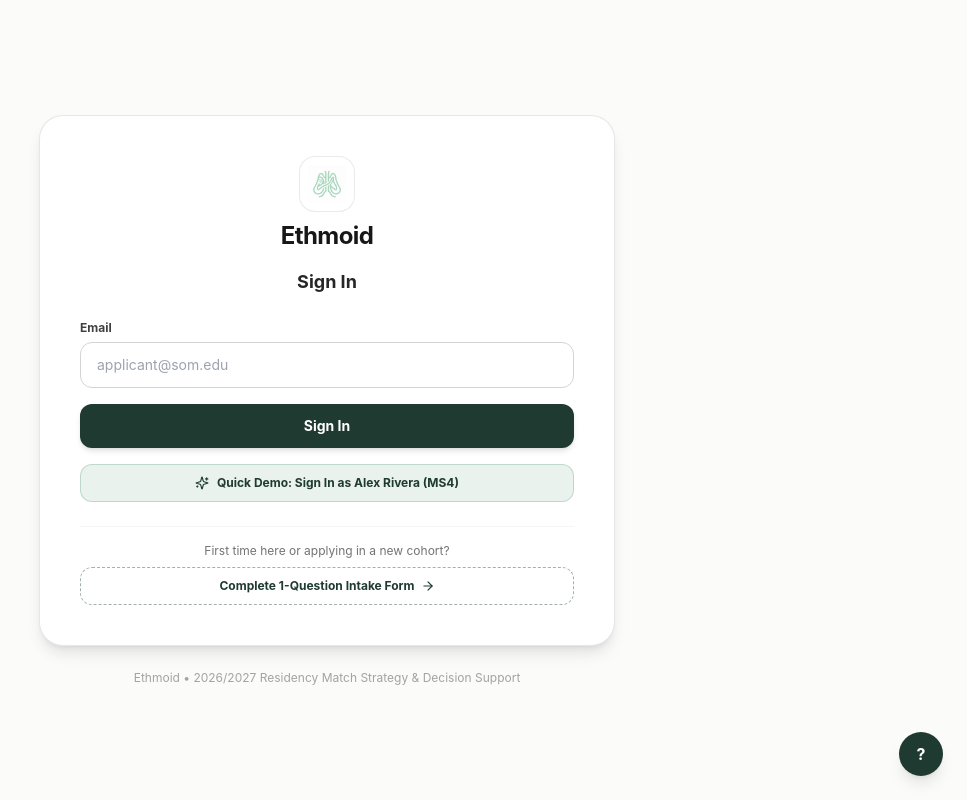
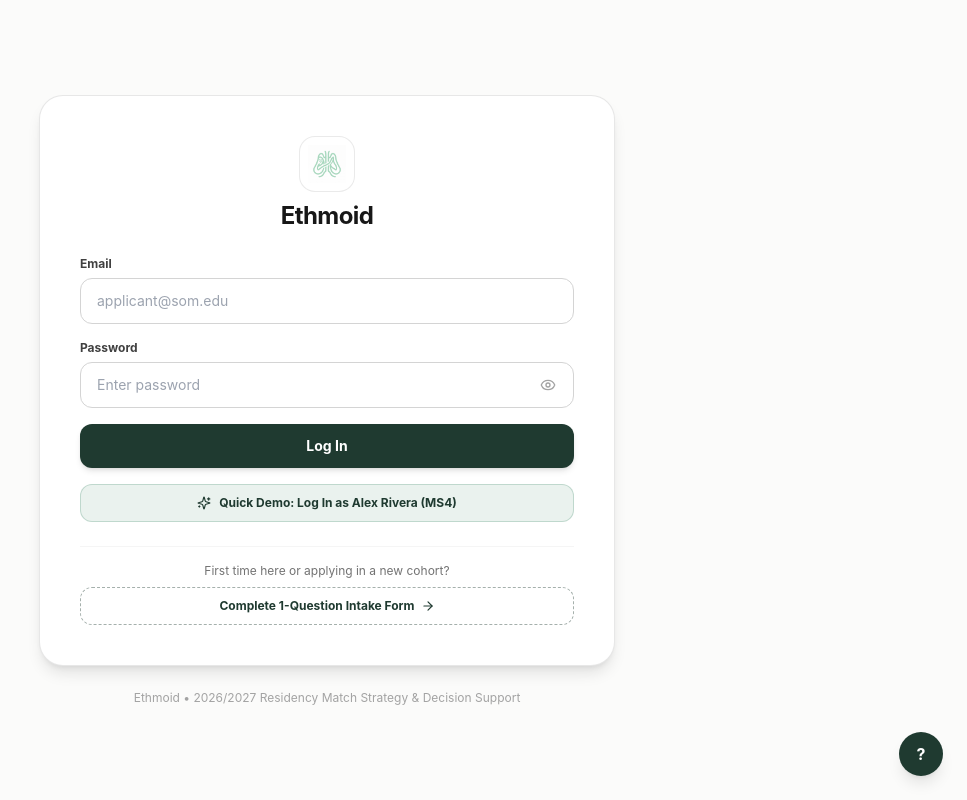
Before and after one commit to hacharya65/eras_program_list_builder, a Next.js app: page / in a window 1280 px wide. Shown: the whole page, without its empty margins (313-1280 px from the left). Built offline with nearby package versions, Linux system fonts and the light colour scheme.

Commit message:
Remove 'Sign In' wording and add password field with show/hide toggle

```diff
--- a/src/components/ThalamusAuthExperience.tsx
+++ b/src/components/ThalamusAuthExperience.tsx
@@ -37,6 +37,9 @@ import {
   Check,
   ChevronRight,
   Stethoscope,
+  Eye,
+  EyeOff,
+  Lock,
 } from 'lucide-react';
 
 interface ThalamusAuthExperienceProps {
@@ -64,9 +67,12 @@ export function ThalamusAuthExperience({
   const [viewMode, setViewMode] = useState<'signin' | 'guided_intake'>(initialMode);
   const [showHelpModal, setShowHelpModal] = useState(false);
 
-  // Sign In Form State
+  // Sign In / Log In Form State
   const [emailInput, setEmailInput] = useState('');
+  const [passwordInput, setPasswordInput] = useState('');
+  const [showPassword, setShowPassword] = useState(false);
   const [signInError, setSignInError] = useState<string | null>(null);
+  const [passwordError, setPasswordError] = useState<string | null>(null);
 
   // Guided Intake Wizard State (1 Question at a time)
   const [currentStep, setCurrentStep] = useState(1);
@@ -141,16 +147,26 @@ export function ThalamusAuthExperience({
   const [gradYear, setGradYear] = useState<number>(2027);
   const [accountError, setAccountError] = useState<string | null>(null);
 
-  // Handle Sign In submission
+  // Handle Log In submission
   const handleSignIn = (e: React.FormEvent) => {
     e.preventDefault();
     setSignInError(null);
+    setPasswordError(null);
 
     const clean = emailInput.trim().toLowerCase();
+    let hasError = false;
+
     if (!clean) {
       setSignInError('This field cannot be left blank');
-      return;
+      hasError = true;
     }
+
+    if (!passwordInput.trim()) {
+      setPasswordError('This field cannot be left blank');
+      hasError = true;
+    }
+
+    if (hasError) return;
 
     // Check if matching demo
     if (clean === DEMO_STUDENT_ACCOUNT.email.toLowerCase() || clean === 'alex.rivera@demo.edu' || clean === 'arivera@som.edu') {
@@ -1136,12 +1152,9 @@ export function ThalamusAuthExperience({
                   Ethmoid
                 </h1>
               </div>
-              <h2 className="text-lg font-bold text-neutral-800 pt-2">
-                Sign In
-              </h2>
             </div>
 
-            {/* Sign In Form */}
+            {/* Log In Form */}
             <form onSubmit={handleSignIn} className="space-y-4">
               <div>
                 <label className="block text-xs font-bold text-neutral-700 mb-1.5 text-left">
@@ -1167,12 +1180,53 @@ export function ThalamusAuthExperience({
                 )}
               </div>
 
-              {/* Primary Sign In Button */}
+              <div>
+                <div className="flex items-center justify-between mb-1.5">
+                  <label className="block text-xs font-bold text-neutral-700 text-left">
+                    Password
+                  </label>
+                </div>
+                <div className="relative">
+                  <input
+                    type={showPassword ? 'text' : 'password'}
+                    value={passwordInput}
+                    onChange={(e) => {
+                      setPasswordInput(e.target.value);
+                      setPasswordError(null);
+                    }}
+                    placeholder="Enter password"
+                    className={`w-full px-4 py-3 pr-11 text-sm rounded-xl border bg-white shadow-2xs focus:outline-none focus:ring-2 focus:ring-[#1F3A30] transition-all ${
+                      passwordError ? 'border-rose-400 ring-1 ring-rose-300' : 'border-neutral-300'
+                    }`}
+                  />
+                  <button
+                    type="button"
+                    onClick={() => setShowPassword(!showPassword)}
+                    className="absolute right-3.5 top-1/2 -translate-y-1/2 text-neutral-400 hover:text-neutral-700 p-1 cursor-pointer transition-colors"
+                    title={showPassword ? 'Hide password' : 'Show password'}
+                    aria-label={showPassword ? 'Hide password' : 'Show password'}
+                  >
+                    {showPassword ? (
+                      <EyeOff className="w-4 h-4" />
+                    ) : (
+                      <Eye className="w-4 h-4" />
+                    )}
+                  </button>
+                </div>
+                {passwordError && (
+                  <p className="text-xs text-rose-600 mt-1.5 flex items-center gap-1 font-medium text-left">
+                    <AlertCircle className="w-3.5 h-3.5 shrink-0" />
+                    <span>{passwordError}</span>
+                  </p>
+                )}
+              </div>
+
+              {/* Primary Log In Button */}
               <button
                 type="submit"
                 className="w-full py-3 px-4 rounded-xl bg-[#1F3A30] hover:bg-[#162D25] text-white font-bold text-sm shadow-md hover:shadow-lg transition-all cursor-pointer flex items-center justify-center gap-2"
               >
-                <span>Sign In</span>
+                <span>Log In</span>
               </button>
 
               {/* Quick Demo Login Button */}
@@ -1182,7 +1236,7 @@ export function ThalamusAuthExperience({
                 className="w-full py-2.5 px-4 rounded-xl bg-[#EAF2EE] hover:bg-[#D6E5DF] text-[#1F3A30] font-bold text-xs border border-[#7EAE9B]/40 transition-all cursor-pointer flex items-center justify-center gap-2"
               >
                 <Sparkles className="w-3.5 h-3.5 text-[#1F3A30]" />
-                <span>Quick Demo: Sign In as Alex Rivera (MS4)</span>
+                <span>Quick Demo: Log In as Alex Rivera (MS4)</span>
               </button>
             </form>
 
@@ -1232,7 +1286,7 @@ export function ThalamusAuthExperience({
                 onClick={() => setViewMode('signin')}
                 className="text-xs font-semibold text-neutral-500 hover:text-neutral-800 cursor-pointer"
               >
-                Exit to Sign In
+                Exit to Log In
               </button>
             </div>
 
```
Also changed, not shown: 1 other file (tests, documents, lock files or other folders).
